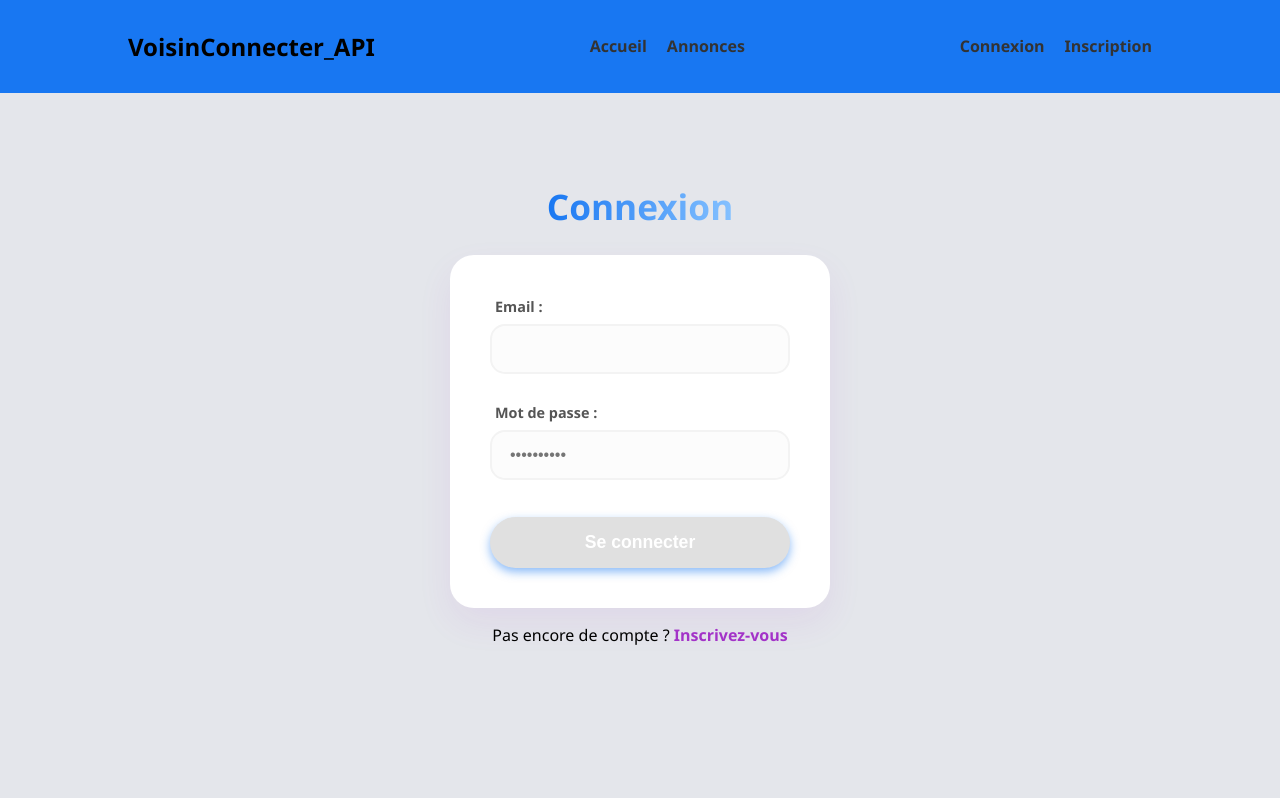
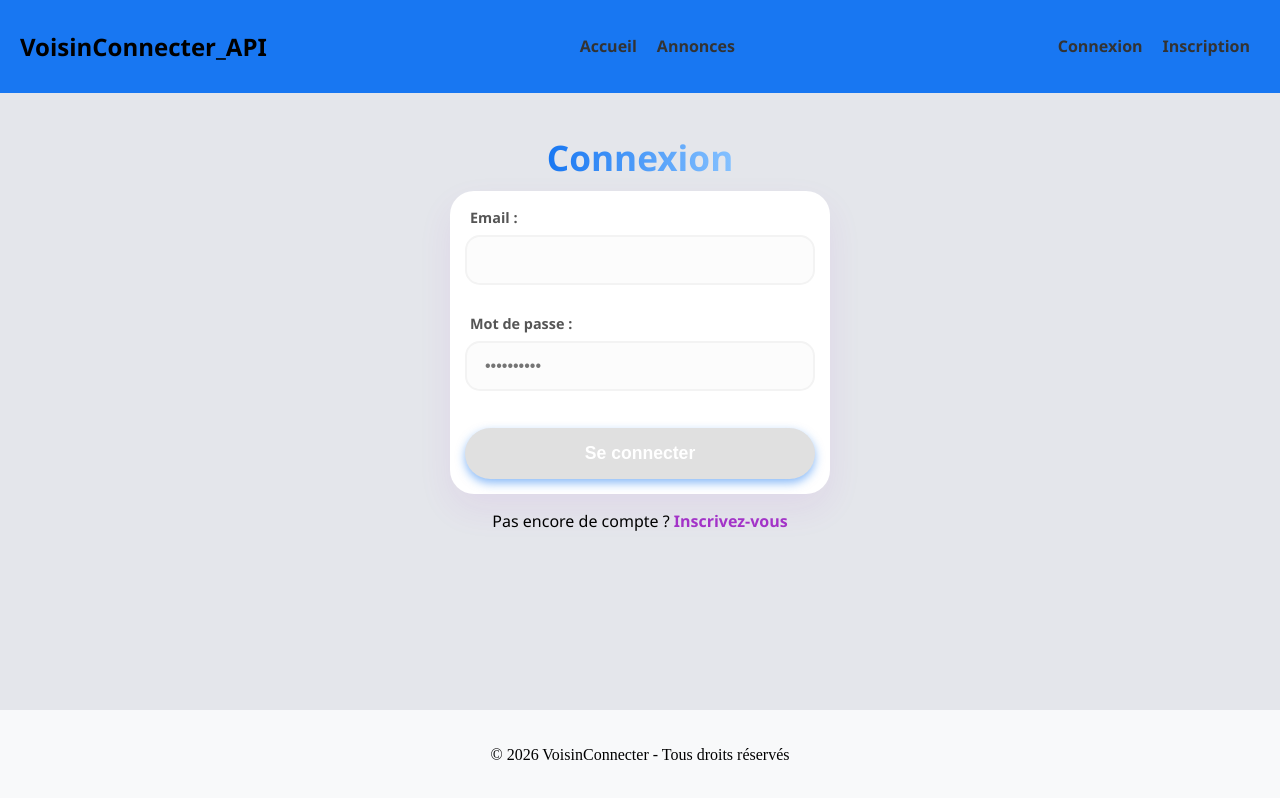
Before and after one commit to nonyx69/VoisinConnecter_FRONT, an Angular app: page /login in a window 1280 px wide. Built offline with nearby package versions, Linux system fonts and the light colour scheme.

Commit message:
moddif login css + nav bar

```diff
--- a/src/app/app.css
+++ b/src/app/app.css
@@ -11,20 +11,20 @@
   display: flex;
   justify-content: space-between;
   align-items: center;
-  padding: 10px 10%;
+  padding: 10px 20px;
   background-color: #1877F2;
   box-shadow: 0 2px 10px rgba(0,0,0,0.05);
   font-family: 'Segoe UI', sans-serif;
 }
 
 .nav-links a {
-  margin-left: 20px;
+  padding: 0px 10px;
   text-decoration: none;
   color: #333;
 }
 
 .nav-connexion a {
-  margin-left: 20px;
+  padding: 0px 10px;
   text-decoration: none;
   color: #333;
 }
--- a/src/app/feature/auth/login/login.css
+++ b/src/app/feature/auth/login/login.css
@@ -3,14 +3,15 @@
     flex-direction: column;
     align-items: center;
     font-family: 'Segoe UI', Roboto, Helvetica, Arial, sans-serif;
-    min-height: 100vh;
-    padding: 40px 20px;
+
+    padding: 10px;
 }
 
 h2 {
     font-size: 2.2rem;
     font-weight: 800;
-    margin-bottom: 25px;
+    margin-bottom: 10px;
+  margin-top: 10px;
   background: linear-gradient(90deg, #1877F2, #85C1FF);
     -webkit-background-clip: text;
     -webkit-text-fill-color: transparent;
@@ -18,7 +19,7 @@ h2 {
 
 form {
     background: white;
-    padding: 40px;
+    padding: 15px;
     border-radius: 24px;
     box-shadow: 0 15px 35px rgba(163, 51, 200, 0.08);
     width: 100%;
```
